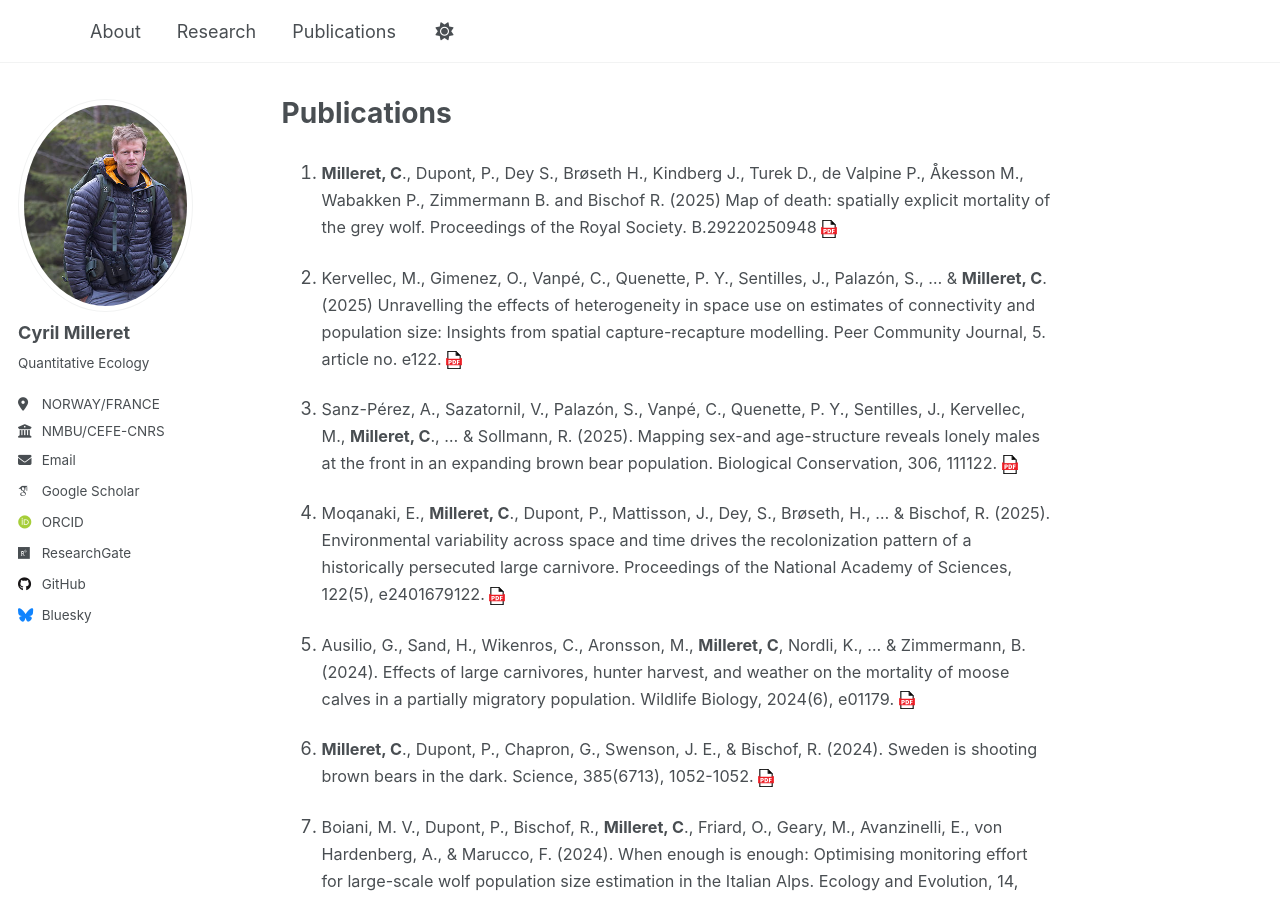
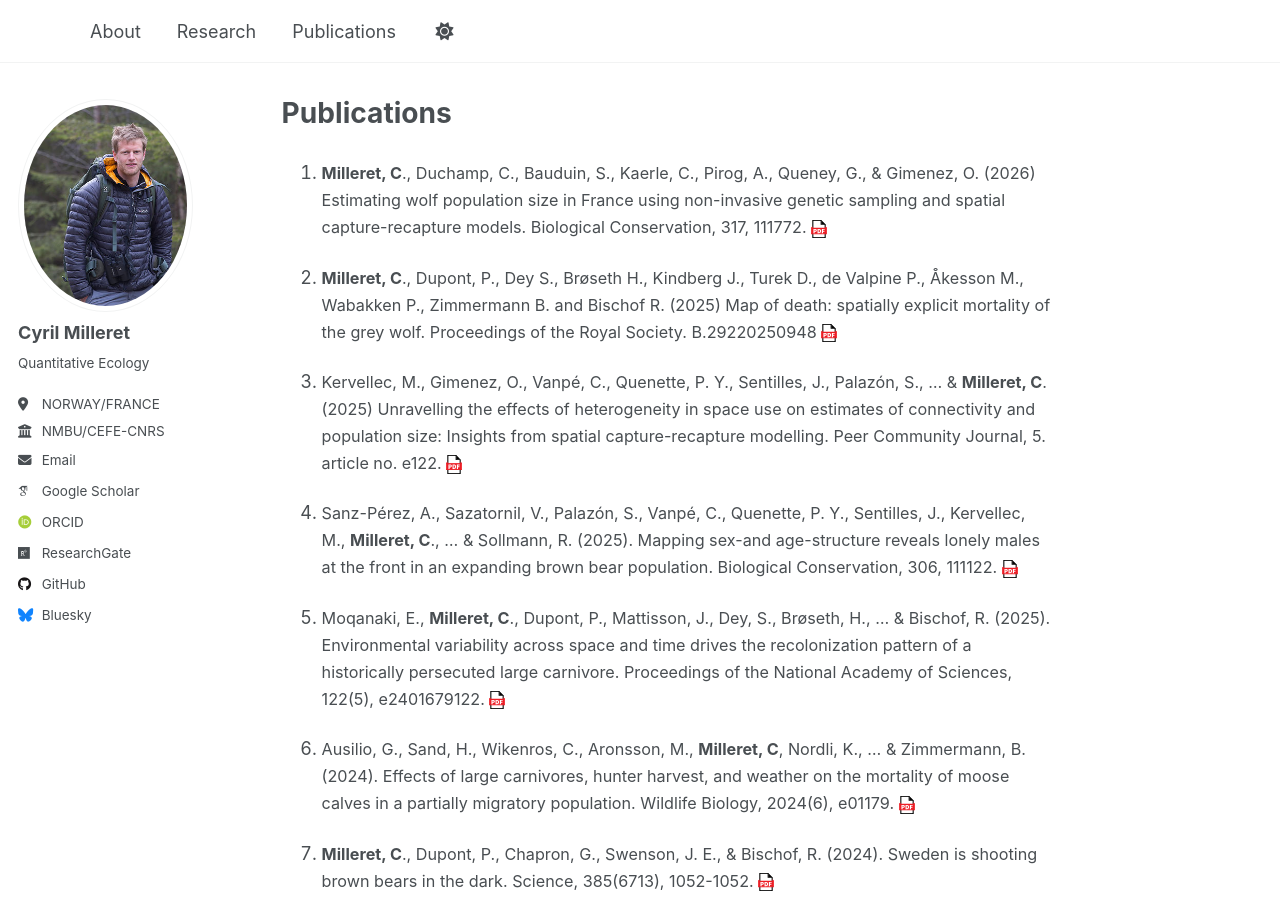
Before and after one commit to Cyril-Milleret/Cyril-Milleret.github.io, a Jekyll site: the page built from _pages/publication.md, in a window 1280 px wide and 900 px high. Built offline with Jekyll 4.4.1, drawn with Linux system fonts in a browser that asks for light colours; some web fonts are replaced; a script that is not in the unit is left out.

Commit message:
updates pubs

```diff
--- a/_pages/publication.md
+++ b/_pages/publication.md
@@ -2,6 +2,13 @@
 permalink: /publication/
 title: "Publications"
 ---
+
+
+1. <span style="font-size: 0.9em;"> **Milleret, C**., Duchamp, C., Bauduin, S., Kaerle, C., Pirog, A., Queney, G., & Gimenez, O.  (2026)
+Estimating wolf population size in France using non-invasive genetic sampling and spatial capture-recapture models. Biological Conservation, 317, 111772.
+<a href="https://doi.org/10.1016/j.biocon.2026.111772" target="_blank">
+  <img src="/images/PDF_icon.svg" alt="PDF" width="16" style="vertical-align: middle;">
+</a>
 
 1. <span style="font-size: 0.9em;"> **Milleret, C**., Dupont, P., Dey S., Brøseth H., Kindberg J., Turek D., de Valpine P., Åkesson M.,
 Wabakken P., Zimmermann B. and Bischof R. (2025) Map of death: spatially explicit mortality of the grey wolf. Proceedings of the Royal Society. B.29220250948
```
